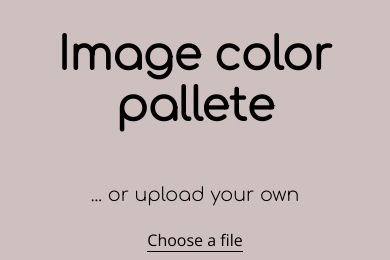
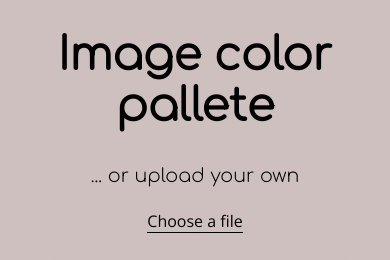
Before and after one commit to FDMOliveira/color-palette, a React (Create React App) app: page / in a window 390 px wide. Shown: the top 260 px of the page. Built offline with nearby package versions, Linux system fonts and the light colour scheme.

Commit message:
responsive bug

```diff
--- a/public/index.css
+++ b/public/index.css
@@ -126,6 +126,9 @@ p {
   justify-content: center;
   align-items: center;
 }
+.input > p {
+  margin-top: 0;
+}
 .main > * {
   transition: all 0.4s ease;
 }
```
